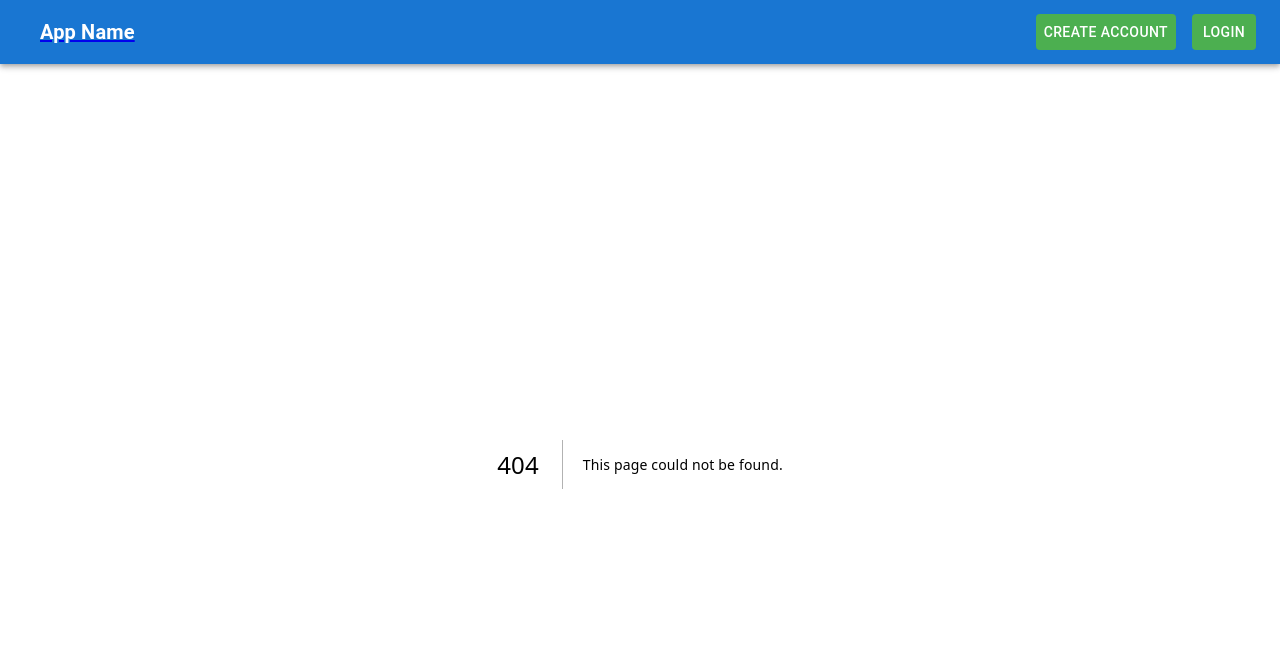
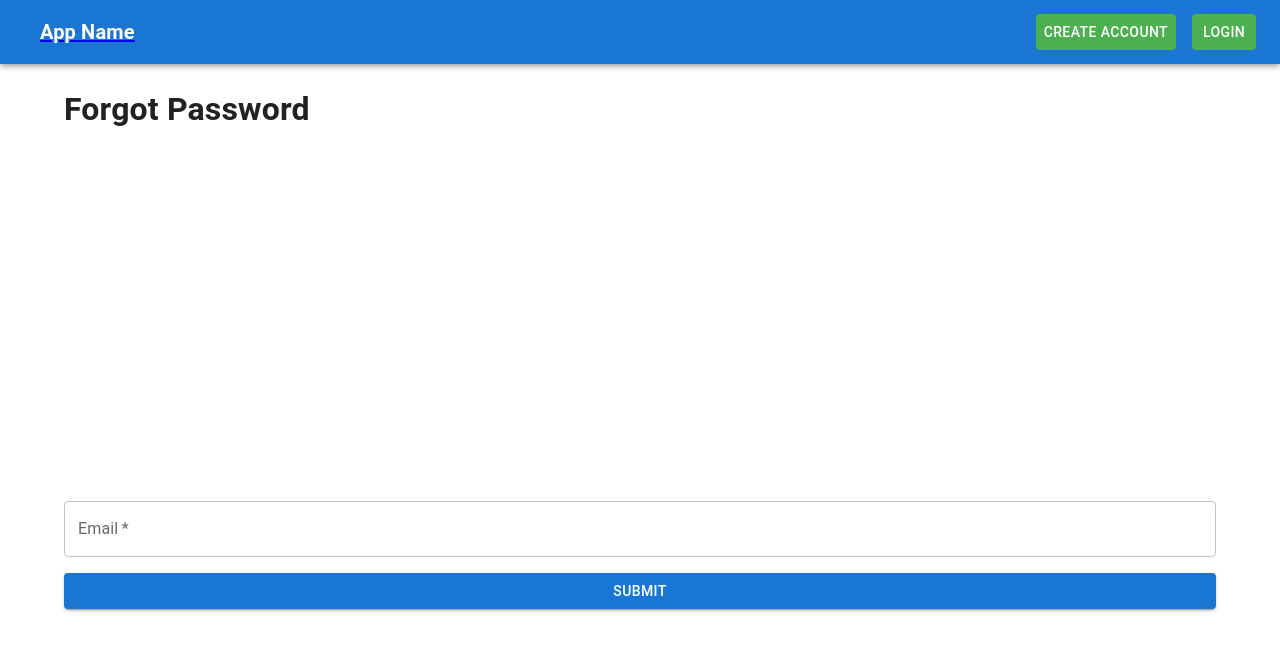
Before and after one commit to leachandryan/TriviaGame, a Next.js app: page /forgot-password in a window 1280 px wide. Before the commit this address had no page. Shown: the top 650 px of the page. Built offline with nearby package versions, Linux system fonts and the light colour scheme.

Commit message:
added forgot password form and page

```diff
--- /dev/null
+++ b/src/components/forgot-password-form.tsx
@@ -0,0 +1,78 @@
+// ForgotPasswordForm.tsx
+import React, { useState, useCallback } from 'react';
+import { Button, TextField, Box, Typography } from '@mui/material';
+
+const ForgotPasswordForm = () => {
+  // State for the email input
+  const [email, setEmail] = useState('');
+  // State for the email validation error
+  const [emailError, setEmailError] = useState(false);
+  // State for the form submission status
+  const [formSubmitted, setFormSubmitted] = useState(false);
+
+  // Handler for the email input change
+  const handleEmailChange = useCallback((event) => {
+    // Update the email state with the new input
+    setEmail(event.target.value);
+  }, []);
+
+  // Handler for the email input blur event
+  const handleEmailBlur = useCallback(() => {
+    // Regular expression for email validation
+    const emailRegex = /^[A-Z0-9._%+-]+@[A-Z0-9.-]+\.[A-Z]{2,4}$/i;
+    // Set the email error state based on the email validation
+    setEmailError(!emailRegex.test(email));
+  }, [email]);
+
+  // Handler for the form submission
+  const handleSubmit = useCallback((event) => {
+    // Prevent the default form submission
+    event.preventDefault();
+    // Submit form
+    // Here you can add your form submission logic
+    // After the form is submitted, set the formSubmitted state to true
+    setFormSubmitted(true);
+  }, []);
+
+  // If the form has been submitted, render the success message
+  if (formSubmitted) {
+    return (
+      <Typography variant="h6">
+        Please check your email for a link to reset your password. If you do not see an email, please check your spam folder before contacting support.
+      </Typography>
+    );
+  }
+
+  // If the form hasn't been submitted yet, render the form
+  return (
+    <Box
+      component="form"
+      onSubmit={handleSubmit}
+      sx={{
+        display: 'flex',
+        flexDirection: 'column',
+        alignItems: 'center',
+        justifyContent: 'center',
+        height: '100vh',
+        gap: 2, // for margin between items
+      }}
+    >
+      <TextField
+        label="Email"
+        type="email"
+        value={email}
+        onChange={handleEmailChange}
+        onBlur={handleEmailBlur}
+        required
+        fullWidth
+        error={emailError}
+        helperText={emailError ? 'Please enter a valid email address' : ''}
+      />
+      <Button type="submit" variant="contained" color="primary" fullWidth disabled={emailError}>
+        Submit
+      </Button>
+    </Box>
+  );
+};
+
+export default ForgotPasswordForm;
--- /dev/null
+++ b/src/pages/forgot-password.tsx
@@ -0,0 +1,14 @@
+// ForgotPassword.tsx
+import React from 'react';
+import ForgotPasswordForm from '../components/forgot-password-form';
+
+const ForgotPassword = () => {
+  return (
+    <div>
+      <h1>Forgot Password</h1>
+      <ForgotPasswordForm />
+    </div>
+  );
+};
+
+export default ForgotPassword;
```
Also changed, not shown: src/components/login-form.tsx (+20 -1 lines).
